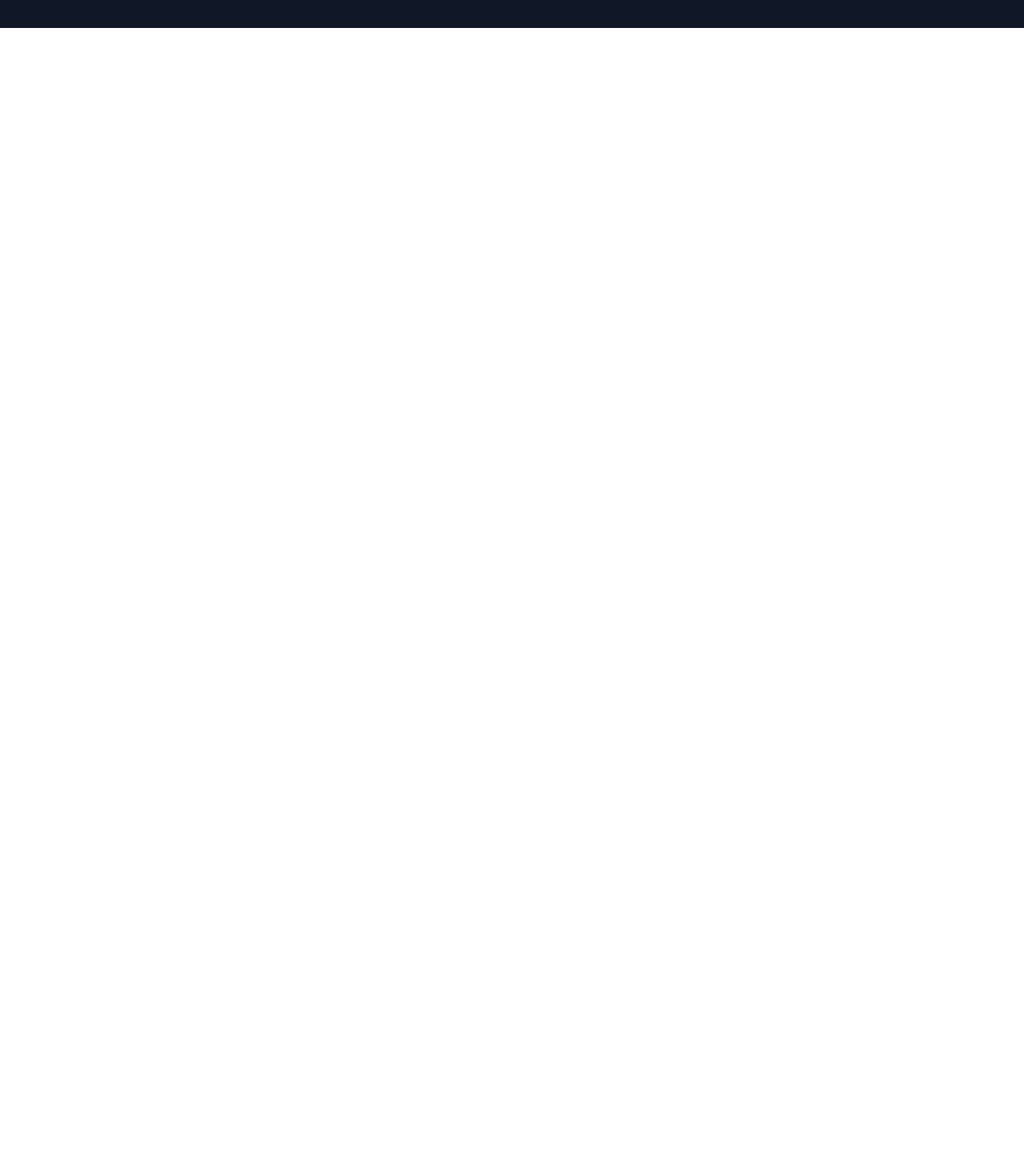
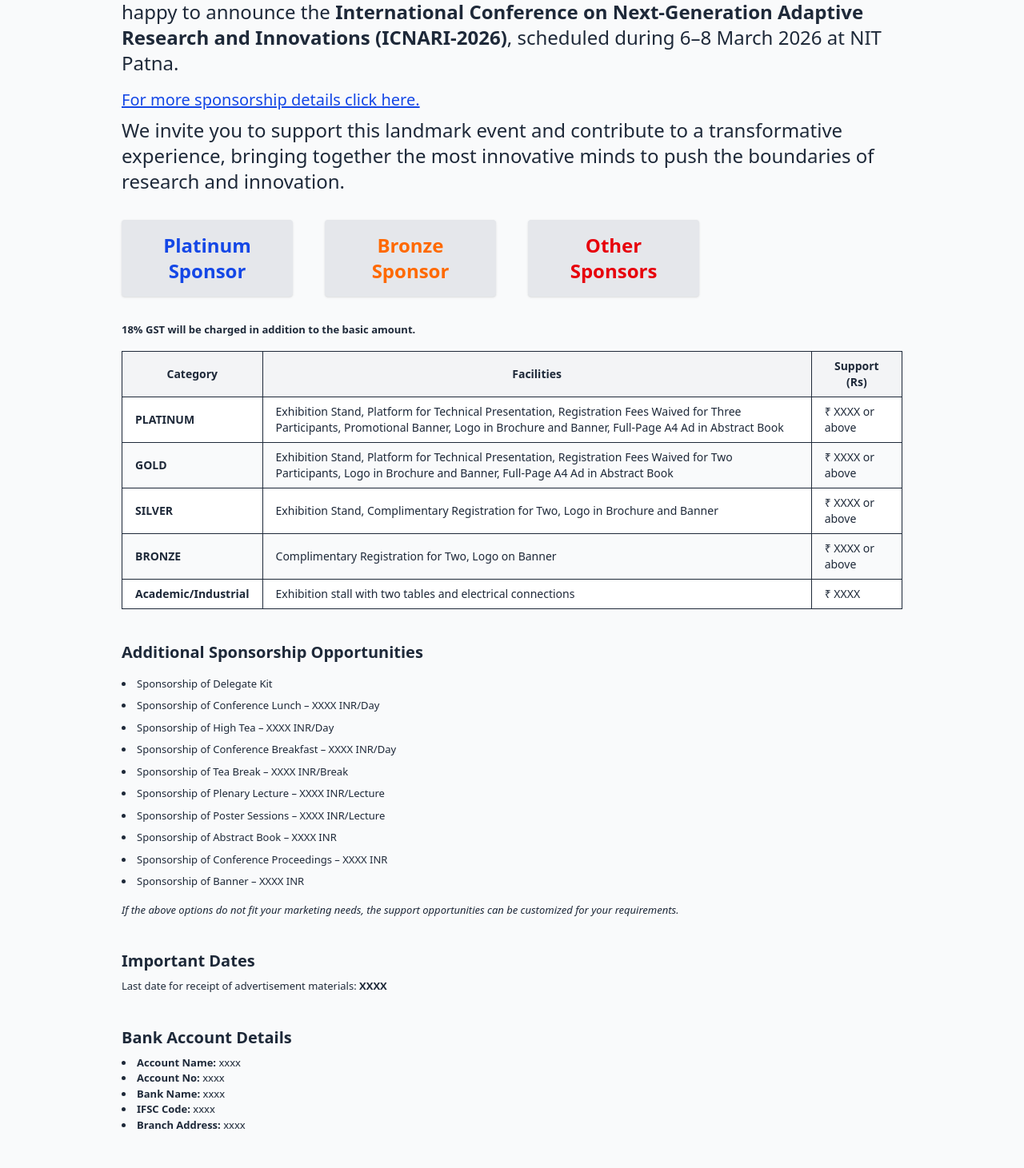
Before and after one commit to suryanshvermaa/Conference_website, a React (Vite) app in the folder frontend/: page /sponsors in a window 1280 px wide. Shown: the part 289-1750 px from the top of the page at 80% size. Before the commit the page ends 800 px from the top, so only its background shows below. Built offline with nearby package versions, Linux system fonts and the light colour scheme.

Commit message:
SponsorshipPage added

```diff
--- a/frontend/src/App.jsx
+++ b/frontend/src/App.jsx
@@ -35,6 +35,7 @@
 import Accomodations from "./components/aboutcomp/Accomodations"
 import {BecomeSponsor, BenefitsOfBecomeSponser } from "./routes/Sponsors"
 import AllMessages from "./components/GetAllContact"
+import SponsorshipPage from "./components/aboutcomp/SponsorshipPage"
 
 function App() {
   const [fetch,setfetch]=useState(false)
@@ -45,6 +46,7 @@
       <Routes>
         <Route path="/" element={<Home />} />
         <Route path="/about" element={<Aboutnit />} />
+        <Route path="/sponsors" element={<SponsorshipPage/>}></Route>
         <Route path="/about/about-the-conference" element={<Aboutconf/>} />
         <Route path="/about/about-nit-patna" element={<Aboutnit />} />
         <Route path="/about/organising-committee" element={<OrganisingCom />} />
--- /dev/null
+++ b/frontend/src/components/aboutcomp/SponsorshipPage.jsx
@@ -0,0 +1,160 @@
+import React from "react";
+
+const SponsorshipPage = () => {
+
+  return (
+    <div className="bg-gray-50 text-gray-800 font-sans mt-12">
+      <header className="bg-blue-900 text-white p-6 text-center">
+        <h1 className="text-3xl font-bold">SPONSORSHIP & EXHIBITIONS</h1>
+      </header>
+
+      <main className="max-w-5xl mx-auto p-6">
+        <section className="mb-8">
+          <h2 className="text-2xl font-semibold mb-2">Call For Sponsorship</h2>
+          <button className="bg-blue-600 text-white px-4 py-2 rounded hover:bg-blue-700 font-bold text-xl">
+            Submit Interest Form
+          </button>
+          <p className="mt-4 text-2xl">
+            Department of Electrical Engineering, National Institute of Technology (NIT), Patna is happy to announce the{" "}
+            <strong>
+              International Conference on Next-Generation Adaptive Research and Innovations (ICNARI-2026)
+            </strong>
+            , scheduled during 6–8 March 2026 at NIT Patna.
+          </p>
+          <p className="mt-4 mb-2">
+            <a href="#" className="text-blue-700 underline text-xl">
+              For more sponsorship details click here.
+            </a>
+          </p>
+          <p className="mt-2 text-2xl">
+            We invite you to support this landmark event and contribute to a transformative experience,
+            bringing together the most innovative minds to push the boundaries of research and innovation.
+          </p>
+        </section>
+
+        <section className="grid grid-cols-2 md:grid-cols-4 gap-10 text-center mb-8">
+          <div className="bg-gray-200 p-4 rounded shadow text-blue-700 font-bold text-2xl">Platinum Sponsor</div>
+          <div className="bg-gray-200 p-4 rounded shadow text-orange-500 font-bold text-2xl">Bronze Sponsor</div>
+          <div className="bg-gray-200 p-4 rounded shadow text-red-600 font-bold text-2xl">Other Sponsors</div>
+        </section>
+
+        <p className="mb-4 font-semibold">
+          18% GST will be charged in addition to the basic amount.
+        </p>
+
+        <section className="overflow-x-auto mb-10">
+          <table className="min-w-full table-auto border border-gray-300 text-sm">
+            <thead className="bg-gray-100">
+              <tr>
+                <th className="border px-4 py-2">Category</th>
+                <th className="border px-4 py-2">Facilities</th>
+                <th className="border px-4 py-2">Support (Rs)</th>
+              </tr>
+            </thead>
+            <tbody>
+              {[
+                {
+                  name: "PLATINUM",
+                  facilities:
+                    "Exhibition Stand, Platform for Technical Presentation, Registration Fees Waived for Three Participants, Promotional Banner, Logo in Brochure and Banner, Full-Page A4 Ad in Abstract Book",
+                  price: "₹ XXXX or above",
+                },
+                {
+                  name: "GOLD ",
+                  facilities:
+                    "Exhibition Stand, Platform for Technical Presentation, Registration Fees Waived for Two Participants, Logo in Brochure and Banner, Full-Page A4 Ad in Abstract Book",
+                  price: "₹ XXXX or above",
+                },
+                {
+                  name: "SILVER",
+                  facilities:
+                    "Exhibition Stand, Complimentary Registration for Two, Logo in Brochure and Banner",
+                  price: "₹ XXXX or above",
+                },
+                {
+                  name: "BRONZE",
+                  facilities:
+                    "Complimentary Registration for Two, Logo on Banner",
+                  price: "₹ XXXX or above",
+                },
+                {
+                  name: "Academic/Industrial",
+                  facilities:
+                    "Exhibition stall with two tables and electrical connections",
+                  price: "₹ XXXX",
+                },
+              ].map((item, i) => (
+                <tr key={i} className={i % 2 === 0 ? "bg-white" : "bg-gray-5"}>
+                  <td className="border px-4 py-2 font-bold ">{item.name}</td>
+                  <td className="border px-4 py-2">{item.facilities}</td>
+                  <td className="border px-4 py-2">{item.price}</td>
+                </tr>
+              ))}
+            </tbody>
+          </table>
+        </section>
+
+        <section className="mb-10">
+          <h3 className="text-xl font-semibold mb-4">
+            Additional Sponsorship Opportunities
+          </h3>
+          <ul className="list-disc list-inside space-y-2">
+            {[
+              "Delegate Kit",
+              "Conference Lunch – XXXX INR/Day",
+              "High Tea – XXXX INR/Day",
+              "Conference Breakfast – XXXX INR/Day",
+              "Tea Break – XXXX INR/Break",
+              "Plenary Lecture – XXXX INR/Lecture",
+              "Poster Sessions – XXXX INR/Lecture",
+              "Abstract Book – XXXX INR",
+              "Conference Proceedings – XXXX INR",
+              "Banner – XXXX INR",
+            ].map((item, i) => (
+              <li key={i}>Sponsorship of {item}</li>
+            ))}
+          </ul>
+          <p className="mt-4 italic">
+            If the above options do not fit your marketing needs, the support
+            opportunities can be customized for your requirements.
+          </p>
+        </section>
+
+        <section className="mb-10">
+          <h3 className="text-xl font-semibold mb-2">Important Dates</h3>
+          <p>
+            Last date for receipt of advertisement materials:{" "}
+            <strong>XXXX</strong>
+          </p>
+        </section>
+
+        <section>
+          <h3 className="text-xl font-semibold mb-2">Bank Account Details</h3>
+          <ul className="list-disc list-inside">
+            <li>
+              <strong>Account Name:</strong> xxxx
+            </li>
+            <li>
+              <strong>Account No:</strong> xxxx
+            </li>
+            <li>
+              <strong>Bank Name:</strong> xxxx
+            </li>
+            <li>
+              <strong>IFSC Code:</strong> xxxx
+            </li>
+            <li>
+              <strong>Branch Address:</strong> xxxx
+            </li>
+          </ul>
+        </section>
+      </main>
+
+      <footer className="bg-blue-900 text-white text-center p-4 mt-8">
+        &copy; 2026 NIT Patna. All rights reserved.
+      </footer>
+    </div>
+  );
+};
+
+export default SponsorshipPage;
```
